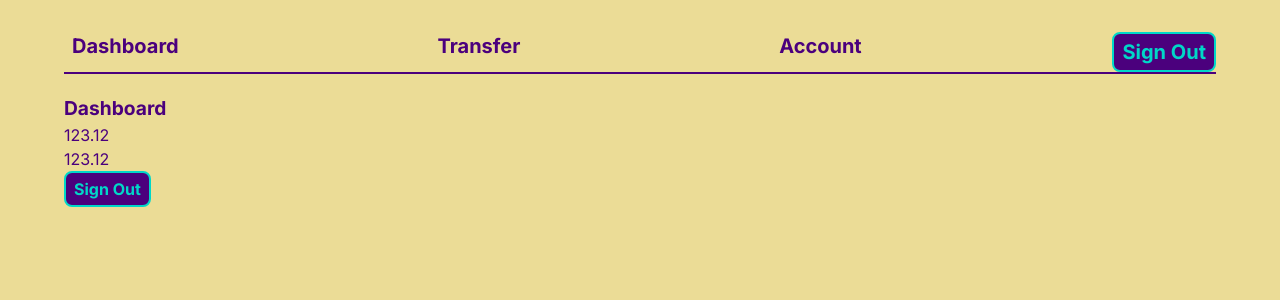
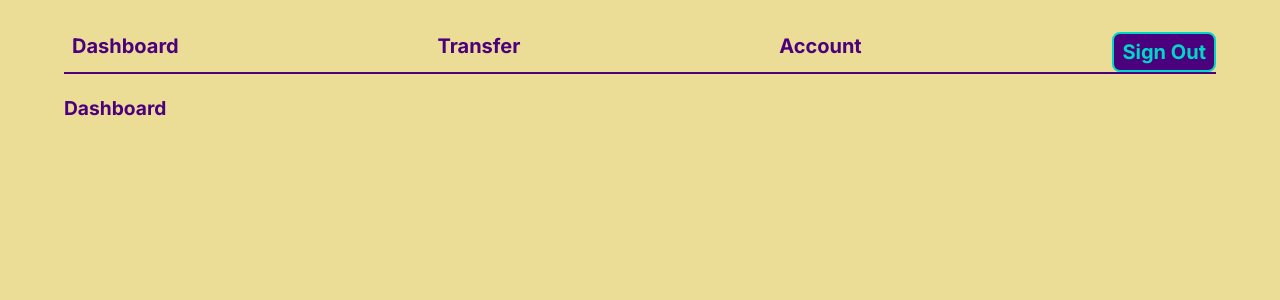
Before and after one commit to gizinski-jacek/banking-app, a Next.js app: page /dashboard in a window 1280 px wide. Shown: the top 300 px of the page. Built offline with nearby package versions, Linux system fonts and the light colour scheme; no server answers; sample sign-in values are in the browser's storage.

Commit message:
Moving sign out button to layout.
Moving user session check and redirect to Auth component.

```diff
--- a/app/dashboard/page.tsx
+++ b/app/dashboard/page.tsx
@@ -1,30 +1,16 @@
 'use client';
 
-import { signOut, useSession } from 'next-auth/react';
-import { useRouter } from 'next/navigation';
-import Spinner from '../components/Spinner';
-import Button from '../components/Button';
+import { useSession } from 'next-auth/react';
 
 export default function Dashboard() {
-	const router = useRouter();
-	const { data: session, status } = useSession({
-		required: true,
-		onUnauthenticated() {
-			router.push('/login');
-		},
-	});
+	const { data: session } = useSession();
 
-	return status === 'loading' ? (
-		<Spinner />
-	) : (
+	return (
 		session && (
 			<div>
 				<h3>Dashboard</h3>
 				<div>{session.user.firstName}</div>
 				<div>{session.user.lastName}</div>
-				<div>{(Math.round(123.123 * 100) / 100).toFixed(2)}</div>
-				<div>{Number(123.123).toFixed(2)}</div>
-				<Button cta={signOut}>Sign Out</Button>
 			</div>
 		)
 	);
```
